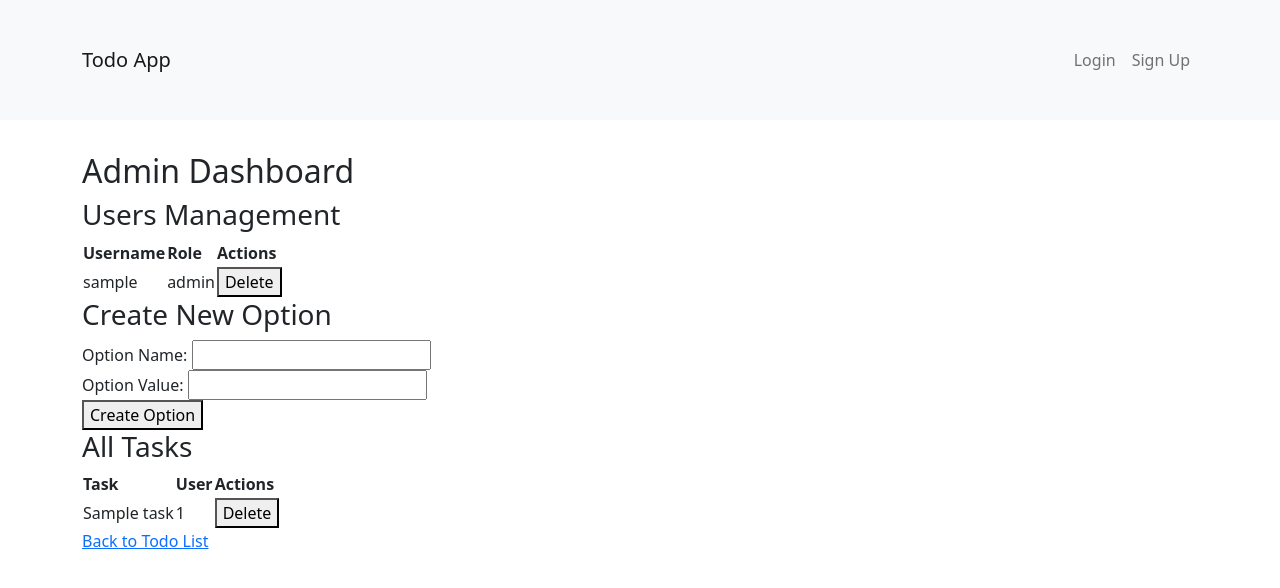
After one commit to abhiyeduru/mongodbtestcase, a Flask app: template templates/admin_dashboard.html in a window 1280 px wide. The commit adds this page. Shown: the top 588 px of the page. Run offline with Flask 2, Linux system fonts and the light colour scheme; the template is opened without the code that fills it: most values are stand-ins (such as "Sample title", 1, 10 or a date in 2020); parts of the project's set-up code (start-up, migrations or seed data) failed here and were passed over.

Commit message:
Add admin dashboard and role-based authentication

```diff
--- a/app.py
+++ b/app.py
@@ -1,6 +1,7 @@
 from flask import Flask, render_template, request, redirect, url_for, flash
 from flask_login import LoginManager, UserMixin, login_user, login_required, logout_user, current_user
 from flask_bcrypt import Bcrypt
+from functools import wraps
 from pymongo.mongo_client import MongoClient
 from bson import ObjectId
 from dotenv import load_dotenv
@@ -39,6 +40,10 @@ class User(UserMixin):
     def __init__(self, user_data):
         self.id = str(user_data['_id'])
         self.username = user_data['username']
+        self.role = user_data.get('role', 'user')
+
+    def is_admin(self):
+        return self.role == 'admin'
 
 @login_manager.user_loader
 def load_user(user_id):
@@ -50,15 +55,23 @@ def signup():
     if request.method == 'POST':
         username = request.form['username']
         password = request.form['password']
+        role = request.form['role']
 
         if db.users.find_one({'username': username}):
             flash('Username already exists')
             return redirect(url_for('signup'))
 
+        # Only allow admin creation if no admin exists
+        if role == 'admin' and db.users.find_one({'role': 'admin'}):
+            if not current_user.is_authenticated or not current_user.is_admin():
+                flash('Admin already exists')
+                return redirect(url_for('signup'))
+
         hashed_password = bcrypt.generate_password_hash(password).decode('utf-8')
         user_id = db.users.insert_one({
             'username': username,
-            'password': hashed_password
+            'password': hashed_password,
+            'role': role
         }).inserted_id
 
         return redirect(url_for('login'))
@@ -108,10 +121,57 @@ def delete_task(task_id):
     db.tasks.delete_one({'_id': ObjectId(task_id), 'user_id': current_user.id})
     return redirect(url_for('todo'))
 
+# Admin required decorator
+def admin_required(f):
+    @wraps(f)
+    def decorated_function(*args, **kwargs):
+        if not current_user.is_authenticated or not current_user.is_admin():
+            flash('You need to be an admin to access this page.')
+            return redirect(url_for('login'))
+        return f(*args, **kwargs)
+    return decorated_function
+
+@app.route('/admin')
+@login_required
+@admin_required
+def admin_dashboard():
+    users = list(db.users.find())
+    tasks = list(db.tasks.find())
+    return render_template('admin_dashboard.html', users=users, tasks=tasks)
+
+@app.route('/admin/create_option', methods=['POST'])
+@login_required
+@admin_required
+def create_option():
+    option_name = request.form['option_name']
+    option_value = request.form['option_value']
+    db.options.insert_one({
+        'name': option_name,
+        'value': option_value,
+        'created_by': current_user.id
+    })
+    flash('New option created successfully')
+    return redirect(url_for('admin_dashboard'))
+
+@app.route('/admin/delete_user/<user_id>', methods=['POST'])
+@login_required
+@admin_required
+def admin_delete_user(user_id):
+    if user_id != current_user.id:
+        db.users.delete_one({'_id': ObjectId(user_id)})
+        db.tasks.delete_many({'user_id': user_id})
+        flash('User and their tasks deleted successfully')
+    return redirect(url_for('admin_dashboard'))
+
+@app.route('/admin/delete_task/<task_id>', methods=['POST'])
+@login_required
+@admin_required
+def admin_delete_task(task_id):
+    db.tasks.delete_one({'_id': ObjectId(task_id)})
+    flash('Task deleted successfully')
+    return redirect(url_for('admin_dashboard'))
+
 if __name__ == '__main__':
     # Default port is 5000 if PORT env var is not set
     port = int(os.environ.get("PORT", 5000))
     app.run(host='0.0.0.0', port=port, debug=False)
-
-if __name__ == '__main__':
-    app.run(debug=True)
--- /dev/null
+++ b/templates/admin_dashboard.html
@@ -0,0 +1,75 @@
+{% extends "base.html" %}
+{% block content %}
+    <h2>Admin Dashboard</h2>
+
+    <section class="users-section">
+        <h3>Users Management</h3>
+        <table>
+            <thead>
+                <tr>
+                    <th>Username</th>
+                    <th>Role</th>
+                    <th>Actions</th>
+                </tr>
+            </thead>
+            <tbody>
+                {% for user in users %}
+                <tr>
+                    <td>{{ user.username }}</td>
+                    <td>{{ user.role }}</td>
+                    <td>
+                        {% if user._id|string != current_user.id %}
+                            <form method="POST" action="{{ url_for('admin_delete_user', user_id=user._id) }}" style="display: inline;">
+                                <button type="submit" onclick="return confirm('Are you sure?')">Delete</button>
+                            </form>
+                        {% endif %}
+                    </td>
+                </tr>
+                {% endfor %}
+            </tbody>
+        </table>
+    </section>
+
+    <section class="options-section">
+        <h3>Create New Option</h3>
+        <form method="POST" action="{{ url_for('create_option') }}">
+            <div>
+                <label for="option_name">Option Name:</label>
+                <input type="text" id="option_name" name="option_name" required>
+            </div>
+            <div>
+                <label for="option_value">Option Value:</label>
+                <input type="text" id="option_value" name="option_value" required>
+            </div>
+            <button type="submit">Create Option</button>
+        </form>
+    </section>
+
+    <section class="tasks-section">
+        <h3>All Tasks</h3>
+        <table>
+            <thead>
+                <tr>
+                    <th>Task</th>
+                    <th>User</th>
+                    <th>Actions</th>
+                </tr>
+            </thead>
+            <tbody>
+                {% for task in tasks %}
+                <tr>
+                    <td>{{ task.task }}</td>
+                    <td>{{ task.user_id }}</td>
+                    <td>
+                        <form method="POST" action="{{ url_for('admin_delete_task', task_id=task._id) }}" style="display: inline;">
+                            <button type="submit" onclick="return confirm('Are you sure?')">Delete</button>
+                        </form>
+                    </td>
+                </tr>
+                {% endfor %}
+            </tbody>
+        </table>
+    </section>
+
+    <p><a href="{{ url_for('todo') }}">Back to Todo List</a></p>
+{% endblock %}
--- a/templates/base.html
+++ b/templates/base.html
@@ -6,6 +6,23 @@
     <link href="https://cdn.jsdelivr.net/npm/bootstrap@5.1.3/dist/css/bootstrap.min.css" rel="stylesheet">
 </head>
 <body>
+    <nav class="navbar navbar-expand-lg navbar-light bg-light mb-4">
+        <div class="container">
+            <a class="navbar-brand" href="{{ url_for('todo') }}">Todo App</a>
+            <div class="navbar-nav">
+                {% if current_user.is_authenticated %}
+                    {% if current_user.is_admin() %}
+                        <a class="nav-link" href="{{ url_for('admin_dashboard') }}">Admin Dashboard</a>
+                    {% endif %}
+                    <a class="nav-link" href="{{ url_for('todo') }}">Todo List</a>
+                    <a class="nav-link" href="{{ url_for('logout') }}">Logout</a>
+                {% else %}
+                    <a class="nav-link" href="{{ url_for('login') }}">Login</a>
+                    <a class="nav-link" href="{{ url_for('signup') }}">Sign Up</a>
+                {% endif %}
+            </div>
+        </div>
+    </nav>
     <div class="container">
         {% with messages = get_flashed_messages() %}
             {% if messages %}
```
Also changed, not shown: templates/signup.html (+19 -9 lines).
